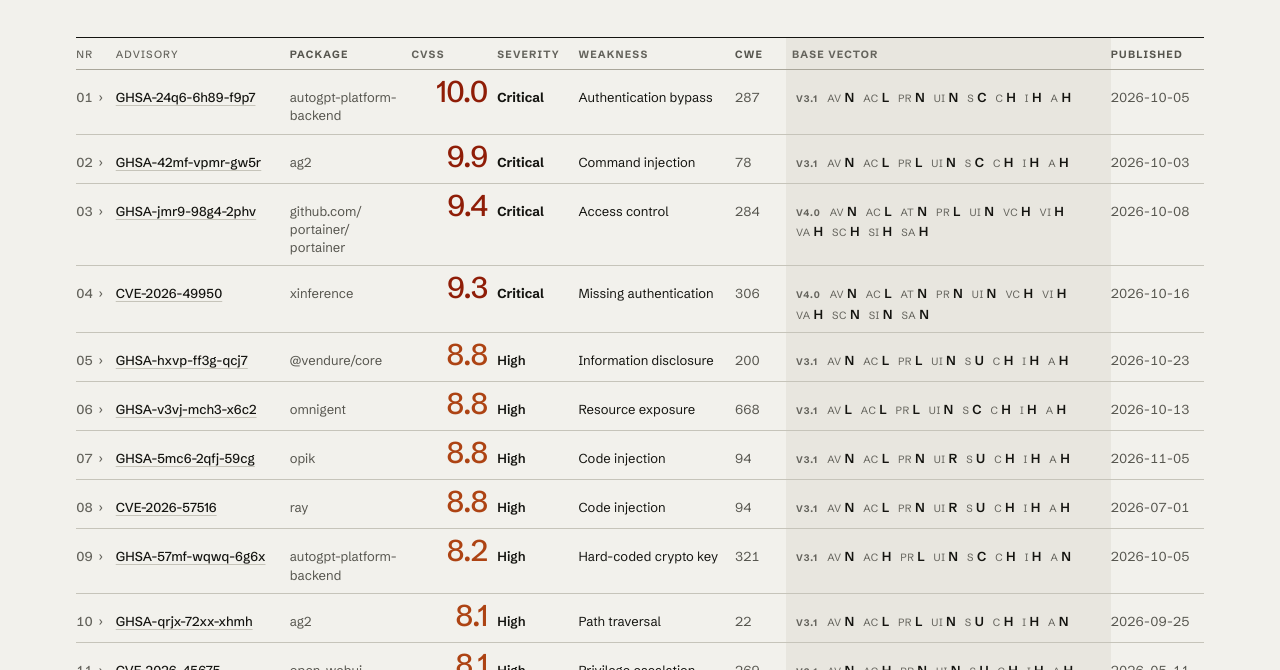
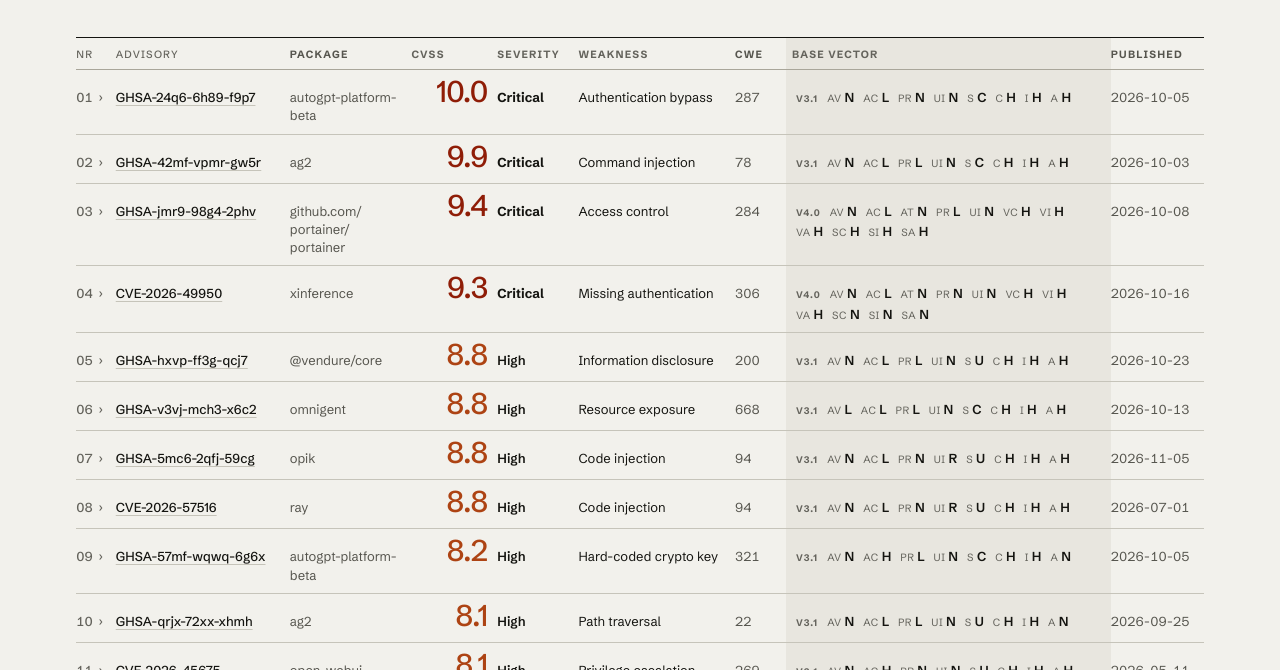
Before and after one commit to sfwani/sfwani.github.io, a Jekyll site: the page built from advisories.md, in a window 1280 px wide and 900 px high, scrolled down 305 px. Shown: the part 171-841 px from the top of the window. Built offline with Jekyll 4.4.1, drawn with Linux system fonts in a browser that asks for light colours.

Commit message:
chore: refresh advisory table

```diff
--- a/advisories.md
+++ b/advisories.md
@@ -39,7 +39,7 @@ last_modified_at: 2026-11-09T02:07:40+00:00
             <tr role="row" data-sev="critical">
               <th role="rowheader" scope="row" class="c-nr">01</th>
               <td role="cell" class="c-id"><a href="/advisories/ghsa-24q6-6h89-f9p7/">GHSA-24q6-6h89-f9p7</a></td>
-              <td role="cell" class="c-pkg">autogpt-platform-backend</td>
+              <td role="cell" class="c-pkg">autogpt-platform-beta</td>
               <td role="cell" class="c-sc">10.0</td>
               <td role="cell" class="c-sev sev-crit">Critical</td>
               <td role="cell" class="c-cls">Authentication bypass</td>
@@ -135,7 +135,7 @@ last_modified_at: 2026-11-09T02:07:40+00:00
             <tr role="row" data-sev="high">
               <th role="rowheader" scope="row" class="c-nr">09</th>
               <td role="cell" class="c-id"><a href="/advisories/ghsa-57mf-wqwq-6g6x/">GHSA-57mf-wqwq-6g6x</a></td>
-              <td role="cell" class="c-pkg">autogpt-platform-backend</td>
+              <td role="cell" class="c-pkg">autogpt-platform-beta</td>
               <td role="cell" class="c-sc">8.2</td>
               <td role="cell" class="c-sev sev-high">High</td>
               <td role="cell" class="c-cls">Hard-coded crypto key</td>
```
Also changed, not shown: other parts of advisories.md (+1 -1 lines), index.md (+2 -2 lines).
